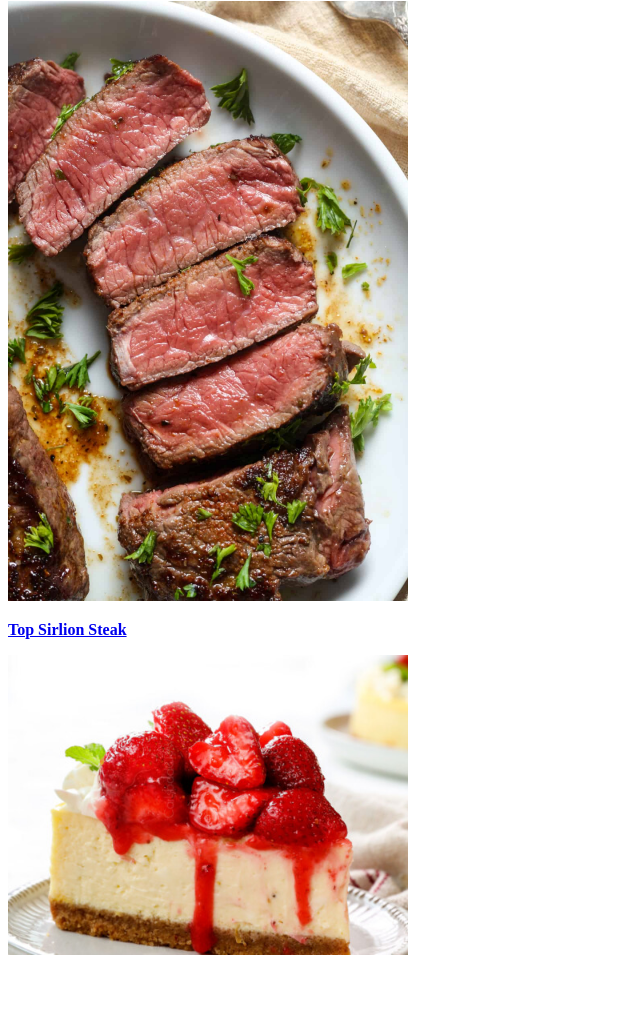
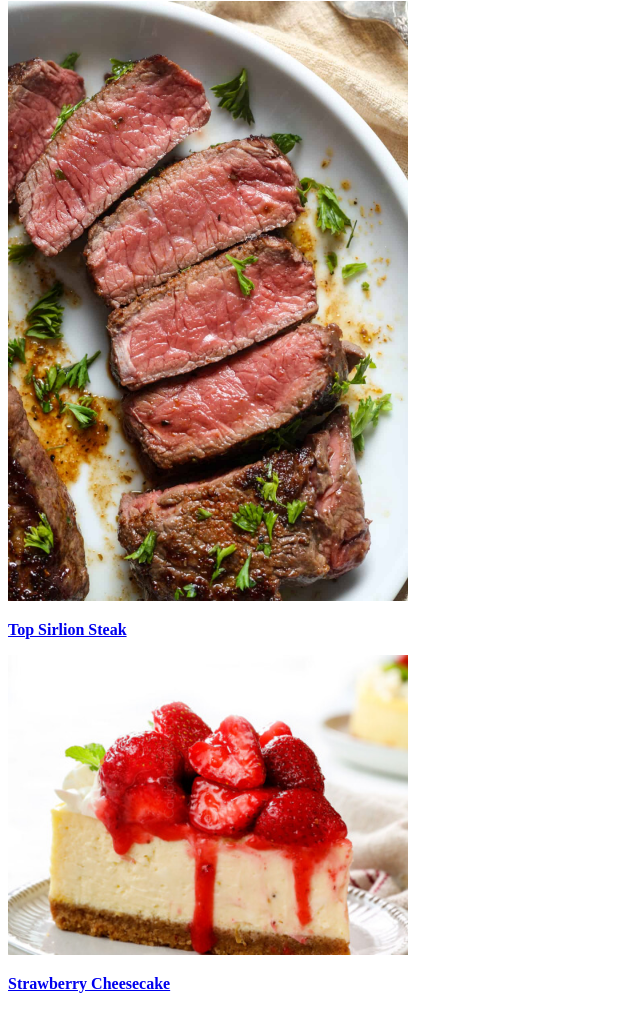
Before and after one commit to ant-miller/odin-recipes, a plain HTML site: page index.html in a window 1280 px wide. Shown: the part 509-1518 px from the top of the page, without its empty margins (0-640 px from the left). Before the commit the page ends 1476 px from the top, so only its background shows below. Drawn offline with Linux system fonts and the light colour scheme.

Commit message:
added link page to strawberry cheesecake

```diff
--- a/index.html
+++ b/index.html
@@ -14,6 +14,7 @@
         <p><a href="./recipes/topsirlionsteak.html"><strong>Top Sirlion Steak</strong></a></p>
 
         <img src="./images/Strawberry-Cheesecake.jpg" width='400' alt="Strawberry Cheesecake">
+        <p><a href="./recipes/strawberrycheesecake.html"><strong>Strawberry Cheesecake</strong></a></p>
 
     </body>
 </html>
```
